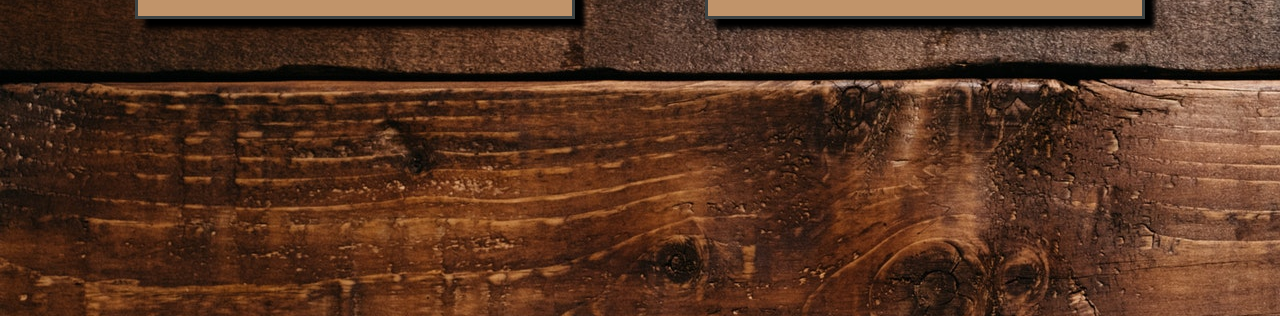
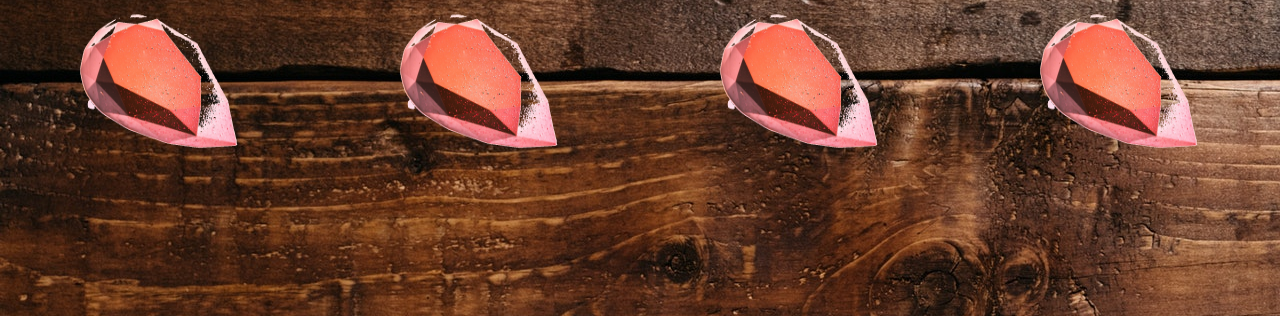
Before and after one commit to Mayo267/homework4, a plain HTML site: page index.html in a window 1280 px wide. Shown: the part 484-800 px from the top of the page. Drawn offline with nearby package versions, Linux system fonts and the light colour scheme; files that its build step writes are made by us from their sources; files whose address does not match are found by name.

Commit message:
changed the path

```diff
--- a/index.html
+++ b/index.html
@@ -6,8 +6,9 @@
     <meta http-equiv="X-UA-Compatible" content="ie=edge">
     <link rel="stylesheet" href="https://stackpath.bootstrapcdn.com/bootstrap/4.1.3/css/bootstrap.min.css" integrity="sha384-MCw98/SFnGE8fJT3GXwEOngsV7Zt27NXFoaoApmYm81iuXoPkFOJwJ8ERdknLPMO" crossorigin="anonymous">
     <script src="https://ajax.googleapis.com/ajax/libs/jquery/3.3.1/jquery.min.js"></script>
-    <link rel="stylesheet" type="text/css" href="../Unit-4-HW/Assets/Style/style.css">
-    <script type="text/javascript" src="../Unit-4-HW/JavaScript/game.js"></script>
+    <link rel="stylesheet" type="text/css" href="../homework4/Assets/Reset/reset.css">
+    <link rel="stylesheet" type="text/css" href="../homework4/Assets/Style/style.css">
+    <script type="text/javascript" src="../homework4/JavaScript/game.js"></script>
     <title>Chrystal Collector Game</title>
 </head>
 
```
